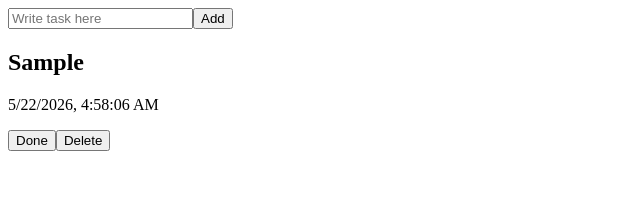
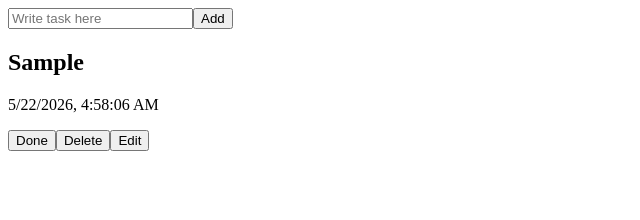
Before and after one commit to jaspreet204/to-do, a React (Create React App) app: page / in a window 1280 px wide. Both pictures are taken after typing "Sample" into the empty fields and a click on the input "Add". Shown: the top 220 px of the page, without its empty margins (0-640 px from the left). Built offline with nearby package versions, Linux system fonts and the light colour scheme.

Commit message:
added update task

```diff
--- a/src/App.js
+++ b/src/App.js
@@ -24,6 +24,17 @@ function reducer(tasks, action) {
             return{...item,complete: !item.complete };
         }
         return item;
+        });
+        case "UPDATE":
+        return tasks.map((item) => {
+            if(item.id === action.id){
+                return{
+                ...item,
+                task: action.task,
+                date: new Date().toLocaleString()
+            };
+        }
+        return item;
     });
 }
 }
--- a/src/components/TaskBox.js
+++ b/src/components/TaskBox.js
@@ -5,12 +5,21 @@ function TaskBox(props){
     const deleteTask = () => {
     props.dispatch({ type: "DELETE", id: props.task.id});
     }
+    const updateTask = () => {
+    const newTask = prompt("Update task", props.task.task);
+    if(newTask !== ""){
+        props.dispatch({
+        type: "UPDATE",id: props.task.id, task: newTask
+        });
+    }
+}
     return(
            <section className={props.task.complete ? "note-card done-card" : "note-card"}>
            <h2>{props.task.task}</h2>
            <p>{props.task.date}</p>
            <input type="button"  value="Done" onClick={completeTask} />
            <input type="button" value="Delete" onClick={deleteTask} />
+           <input type="button" value="Edit" onClick={updateTask}/>
         </section>
     );
 }
```
